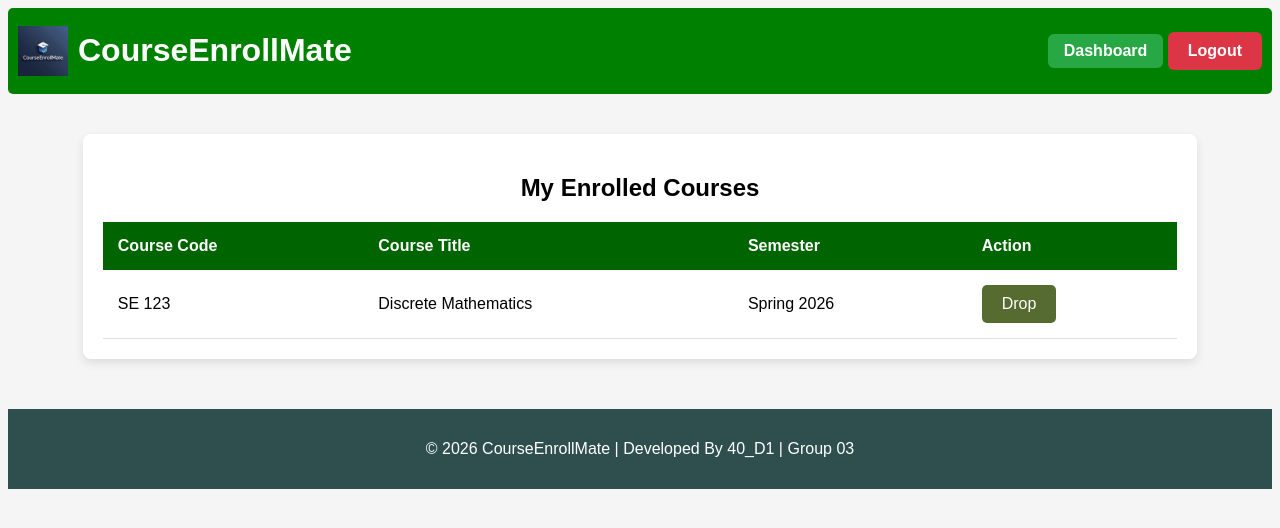
After one commit to adullahalmustakim/CourseEnrollMate, a Flask app: page /my_courses in a window 1280 px wide. The commit adds this page. Shown: the top 528 px of the page. Run offline with Flask 3, Linux system fonts and the light colour scheme; a user stored in the database is signed in; data comes from the database, SQL or seed files in the repository; both versions use the stored data as it was after the commit; data that the repository does not hold is empty.

Commit message:
Added Module 3 - Feature 2 :  Course Drop / Withdrawal Management

```diff
--- a/app.py
+++ b/app.py
@@ -218,6 +218,94 @@ def rejected_courses():
     conn.close()
 
     return render_template("rejected_courses.html", rejected=rejected)
+
+@app.route("/my_courses")
+@login_required
+@role_required("student")
+def my_courses():
+
+    student_id = session["user_id"]
+    conn = get_db_connection()
+
+    courses = conn.execute("""
+        SELECT
+            er.id AS enrollment_id,
+            co.id AS offering_id,
+            co.semester_id,
+            c.course_code,
+            c.course_title,
+            s.semester_name
+        FROM enrollment_requests er
+        JOIN course_offerings co ON er.offering_id = co.id
+        JOIN courses c ON co.course_id = c.id
+        JOIN semesters s ON co.semester_id = s.id
+        WHERE er.student_id = ? AND er.status = 'approved'
+    """, (student_id,)).fetchall()
+
+    course_list = []
+
+    for c in courses:
+
+        deadline = conn.execute("""
+            SELECT deadline_date FROM drop_deadline
+            WHERE semester_id = ?
+        """, (c["semester_id"],)).fetchone()
+
+        if deadline and date.today() > date.fromisoformat(deadline["deadline_date"]):
+            drop_allowed = False
+        else:
+            drop_allowed = True
+
+        course_list.append({
+            "enrollment_id": c["enrollment_id"],
+            "course_code": c["course_code"],
+            "course_title": c["course_title"],
+            "semester_name": c["semester_name"],
+            "drop_allowed": drop_allowed
+        })
+
+    conn.close()
+
+    return render_template("my_courses.html", courses=course_list)
+
+@app.route("/drop_course/<int:enrollment_id>")
+@login_required
+@role_required("student")
+def drop_course(enrollment_id):
+
+    conn = get_db_connection()
+
+    # Get semester for deadline check
+    data = conn.execute("""
+        SELECT co.semester_id
+        FROM enrollment_requests er
+        JOIN course_offerings co ON er.offering_id = co.id
+        WHERE er.id = ?
+    """, (enrollment_id,)).fetchone()
+
+    from datetime import date
+
+    deadline = conn.execute("""
+        SELECT deadline_date FROM drop_deadline
+        WHERE semester_id = ?
+    """, (data["semester_id"],)).fetchone()
+
+    if deadline and date.today() > date.fromisoformat(deadline["deadline_date"]):
+        conn.close()
+        flash("Drop deadline has passed.")
+        return redirect(url_for("my_courses"))
+
+    # Delete enrollment (drop)
+    conn.execute("""
+        DELETE FROM enrollment_requests
+        WHERE id = ?
+    """, (enrollment_id,))
+
+    conn.commit()
+    conn.close()
+
+    flash("Course dropped successfully.")
+    return redirect(url_for("my_courses"))
 
 @app.route("/admin")
 @login_required
@@ -795,6 +883,57 @@ def delete_deadline(id):
 
     return redirect(url_for("manage_deadlines"))
 
+@app.route("/manage_drop_deadlines", methods=["GET", "POST"])
+@login_required
+@role_required("admin")
+def manage_drop_deadlines():
+
+    conn = get_db_connection()
+
+    if request.method == "POST":
+        semester_id = request.form["semester_id"]
+        deadline = request.form["deadline"]
+
+        conn.execute("""
+            INSERT INTO drop_deadline (semester_id, deadline_date)
+            VALUES (?, ?)
+        """, (semester_id, deadline))
+
+        conn.commit()
+
+    deadlines = conn.execute("""
+        SELECT dd.id, s.semester_name, dd.deadline_date
+        FROM drop_deadline dd
+        JOIN semesters s ON dd.semester_id = s.id
+    """).fetchall()
+
+    semesters = conn.execute("SELECT * FROM semesters").fetchall()
+
+    conn.close()
+
+    return render_template(
+        "manage_drop_deadlines.html",
+        deadlines=deadlines,
+        semesters=semesters
+    )
+
+@app.route("/delete_drop_deadline/<int:id>")
+@login_required
+@role_required("admin")
+def delete_drop_deadline(id):
+
+    conn = get_db_connection()
+
+    conn.execute(
+        "DELETE FROM drop_deadline WHERE id = ?",
+        (id,)
+    )
+
+    conn.commit()
+    conn.close()
+
+    return redirect(url_for("manage_drop_deadlines"))
+
 @app.route("/logout")
 def logout():
     session.clear()
--- a/static/style.css
+++ b/static/style.css
@@ -12,11 +12,12 @@ header{
 .site-header{
     background:green;
     color:white;
-    padding:10px;
     display:flex;
     align-items:center;
-    justify-content:center;
+    justify-content:space-between;;
     gap:15px;
+    padding: 3px 10px;
+    border-radius: 5px;
 }
 
 .logo{
@@ -232,3 +233,11 @@ tbody tr{
     border-radius:5px;
     text-decoration:none;
 }
+
+/* nav ber*/
+
+.left {
+    display: flex;
+    align-items: center;
+    gap: 10px;
+}
--- a/templates/admin_dashboard.html
+++ b/templates/admin_dashboard.html
@@ -44,9 +44,8 @@
 
     <a href="/manage_deadlines">Manage Enrollment Deadlines</a>
 
-    <br>
+    <a href="/manage_drop_deadlines">Manage Drop Deadlines</a>
 
-    <a href="/logout" class="logout">Logout</a>
 
 </div>
 
--- a/templates/base.html
+++ b/templates/base.html
@@ -8,8 +8,33 @@
 </head>
 <body>
     <header class="site-header">
-        <img src="{{ url_for('static', filename='logo.png') }}" alt="CourseEnrollMate Logo" class="logo">
-        <h1>CourseEnrollMate</h1>
+        <div class="left">
+            <img src="{{ url_for('static', filename='logo.png') }}" class="logo">
+            <h1>CourseEnrollMate</h1>
+        </div>
+
+        {% if "username" in session %}
+        <div class="nav-links">
+
+    {% if session["role"] == "admin" %}
+        <a href="{{ url_for('admin_dashboard') }}"
+           style="background-color:#28a745; color:white; text-decoration:none; border-radius:6px; font-weight:bold;">
+           Dashboard
+        </a>
+    {% elif session["role"] == "student" %}
+        <a href="{{ url_for('student_dashboard') }}"
+           style="padding:8px 16px; background-color:#28a745; color:white; text-decoration:none; border-radius:6px; font-weight:bold;">
+           Dashboard
+        </a>
+    {% endif %}
+
+    <a href="{{ url_for('logout') }}"
+       style="background-color:#dc3545; color:white; text-decoration:none; border-radius:6px; font-weight:bold;">
+       Logout
+    </a>
+
+</div>
+    {% endif %}
     </header>
     {% block body %}
 
--- /dev/null
+++ b/templates/my_courses.html
@@ -0,0 +1,39 @@
+{% extends "base.html" %}
+
+{% block body %}
+
+<div class="table-container">
+    <h2>My Enrolled Courses</h2>
+
+    <table>
+        <thead>
+            <tr>
+                <th>Course Code</th>
+                <th>Course Title</th>
+                <th>Semester</th>
+                <th>Action</th>
+            </tr>
+        </thead>
+
+        <tbody>
+        {% for c in courses %}
+            <tr>
+                <td>{{ c.course_code }}</td>
+                <td>{{ c.course_title }}</td>
+                <td>{{ c.semester_name }}</td>
+
+                <td>
+                    {% if c.drop_allowed %}
+                        <a href="/drop_course/{{ c.enrollment_id }}">Drop</a>
+                    {% else %}
+                        <button disabled>Deadline Passed</button>
+                    {% endif %}
+                </td>
+            </tr>
+        {% endfor %}
+        </tbody>
+
+    </table>
+</div>
+
+{% endblock %}
--- a/templates/student_dashboard.html
+++ b/templates/student_dashboard.html
@@ -18,8 +18,6 @@
 
 <a href="/rejected_courses">View Rejected Courses</a>
 
-<br><br>
-
-<a href="/logout">Logout</a>
+<a href="/my_courses">Drop Courses</a>
 
 {% endblock %}
```
Also changed, not shown: create_db.py (+7 -0 lines), templates/manage_drop_deadlines.html (added, +51 -0 lines), courseenrollmate.db, 8 other files.
